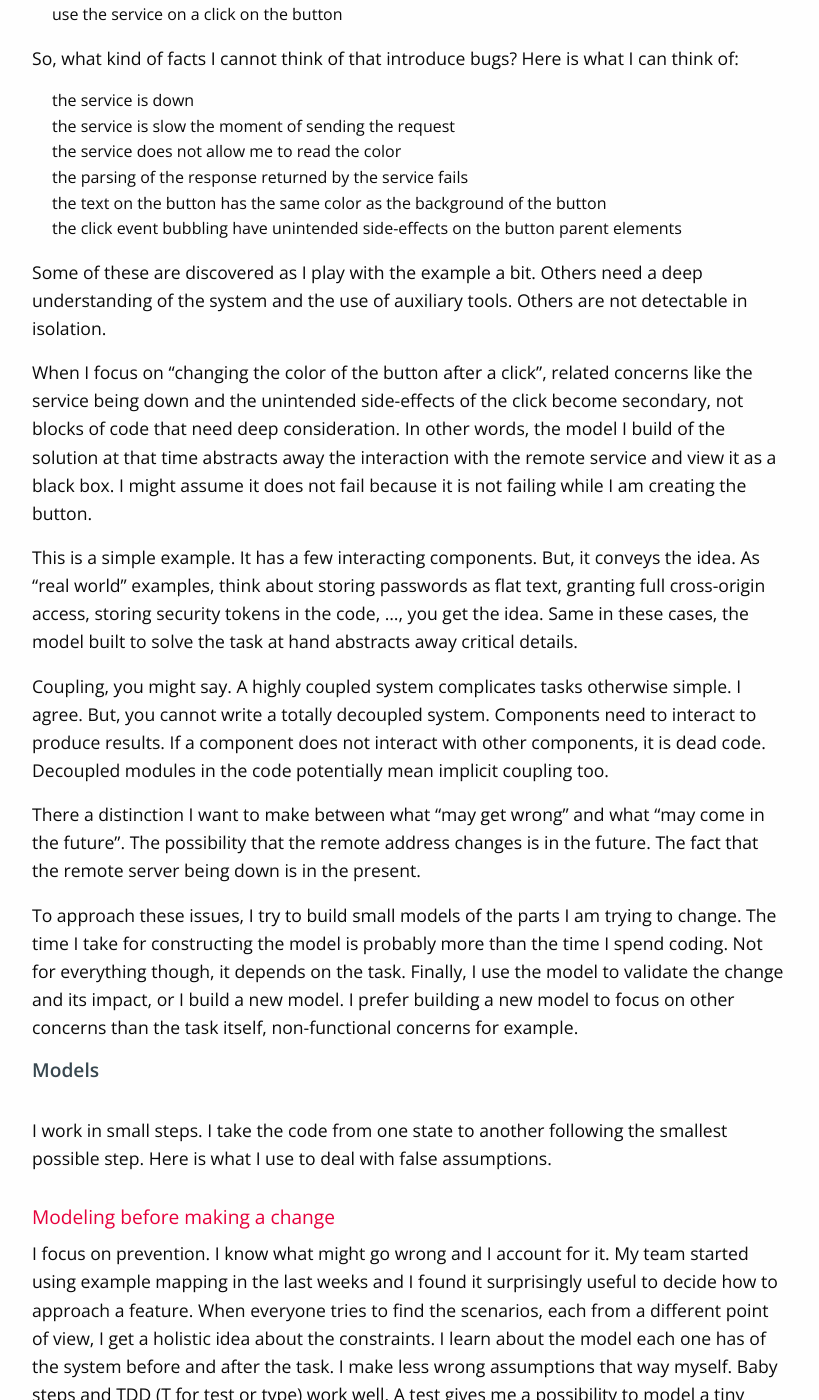
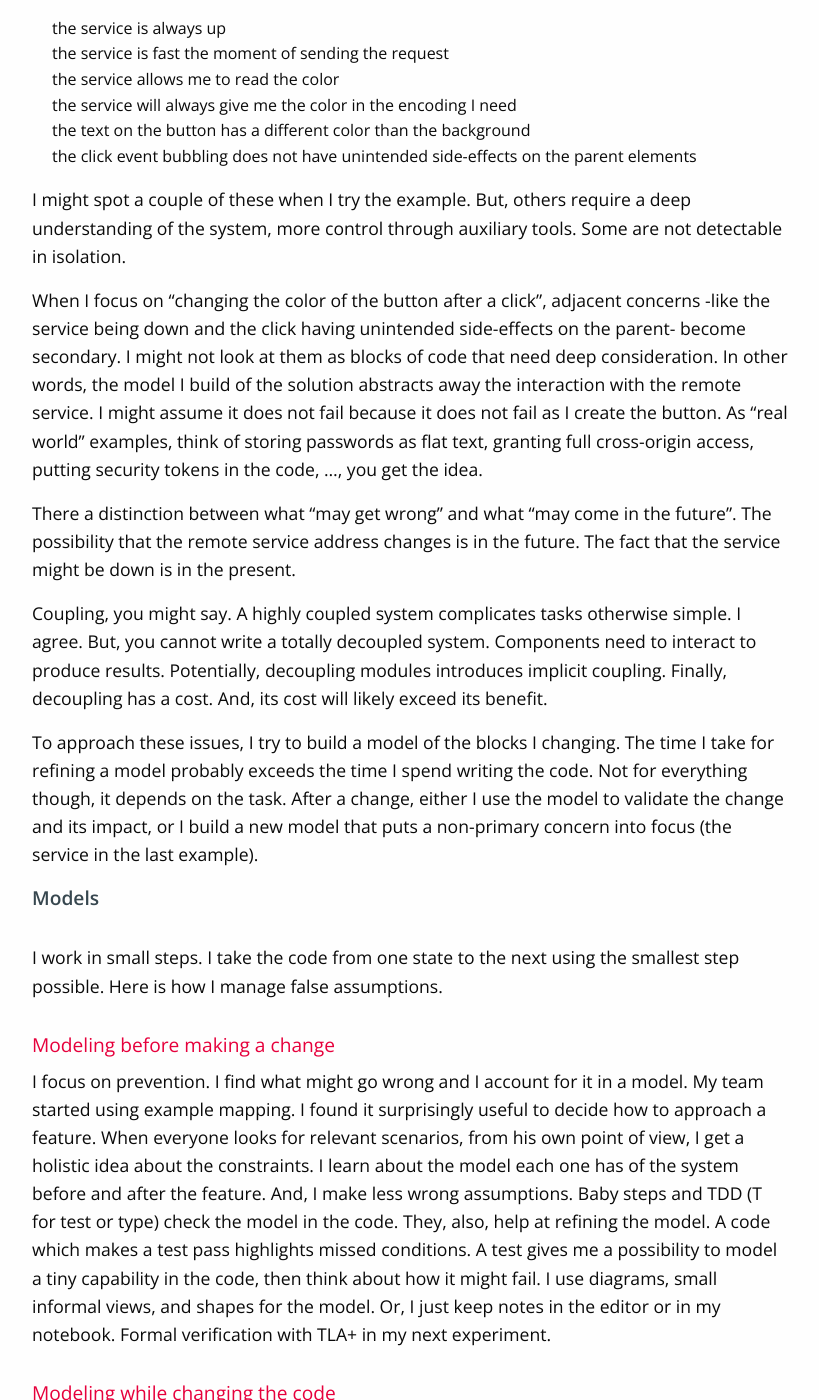
Before and after one commit to haresfaiez/haresfaiez.github.io, a Jekyll site: the page built from _posts/2019-03-17-building-models-to-change-code-safely.md, in a window 1280 px wide and 1400 px high, scrolled down 1335 px. Shown: the whole window, without its empty margins (103-922 px from the left). Built offline with Jekyll 4.4.1, drawn with Linux system fonts in a browser that asks for light colours; comment, search, counter and statistics services are not loaded; some of the changed text lies outside the part shown.

Commit message:
Improve the assumptions/models post

```diff
--- a/_posts/2019-03-17-building-models-to-change-code-safely.md
+++ b/_posts/2019-03-17-building-models-to-change-code-safely.md
@@ -7,106 +7,98 @@ tags: featured
 ---
 
 ![My desk notes]({{site.baseurl}}/res/img/2019-03-16.png)
-A picture of the notes on my desk last week.
 
-It has been a while since I became aware of two struggles I have as I write code;
-checking incoming dependencies of a block I am about to change, and checking for
-the possible outcomes of a function I am using.
-I think about adding a new item to the list; testing, manual exploratory testing.
-I catch myself now from time to time before touching the code and give consideration to each of these.
-Nevertheless, I still blow stuff up.
+It has been a while since I became aware of two struggles I have when I write code;
+checking incoming dependencies of a block, and checking for the possible outcomes of a function I am using.
+In other words, I have difficulty assessing the potential input and output of a block of code.
+I am catching myself from time to time and give consideration to each of these.
+Nevertheless, I still blow stuff up. One cause for this is false assumptions.
+I use thinking shortcuts and mental associations that, when right, save time, and when wrong,
+cost time and energy and increases cycle time.
 
 # Assumptions
-One cause for such struggles is that I make false assumptions about what I am working on.
-I use thinking shortcuts and mental associations that, when right, save time, and when wrong,
-cost time and energy and increases cycle time.
-I need to be aware and assess the cost of one expectation being erroneous better.
+Let's say I am creating a button. When I click on that button,
+I want to read a color code from a remote service and use the result to change the background.
 
-Let's say I am creating a button. When I click on it,
-I want to read a color code from a remote service then use it as a background for the button.
-
-I start by writing this list on my notebook before I start:
-  * show a button on the screen
+I start by writing a list on my notebook. In this case, it will be:
+  * put a button on the page
   * change the background of the button manually
   * use the remote service to set the background for the button
   * use the service on a click on the button
 
-So, what kind of facts I cannot think of that introduce bugs?
+So, what kind of false assumptions I can make as I work through the list?
 Here is what I can think of:
-  * the service is down
-  * the service is slow the moment of sending the request
-  * the service does not allow me to read the color
-  * the parsing of the response returned by the service fails
-  * the text on the button has the same color as the background of the button
-  * the click event bubbling have unintended side-effects on the button parent elements
+  * the service is always up
+  * the service is fast the moment of sending the request
+  * the service allows me to read the color
+  * the service will always give me the color in the encoding I need
+  * the text on the button has a different color than the background
+  * the click event bubbling does not have unintended side-effects on the parent elements
 
-Some of these are discovered as I play with the example a bit.
-Others need a deep understanding of the system and the use of auxiliary tools.
-Others are not detectable in isolation.
+I might spot a couple of these when I try the example.
+But, others require a deep understanding of the system, more control through auxiliary tools.
+Some are not detectable in isolation.
 
-When I focus on "changing the color of the button after a click", related concerns
-like the service being down and the unintended side-effects of the click become secondary,
-not blocks of code that need deep consideration.
-In other words, the model I build of the solution at that time abstracts away the interaction with the remote
-service and view it as a black box.
-I might assume it does not fail because it is not failing while I am creating the button.
+When I focus on "changing the color of the button after a click", adjacent concerns
+-like the service being down and the click having unintended side-effects on the parent- become secondary.
+I might not look at them as blocks of code that need deep consideration.
+In other words, the model I build of the solution abstracts away the interaction with the remote
+service. I might assume it does not fail because it does not fail as I create the button.
+As "real world" examples, think of storing passwords as flat text, granting full cross-origin access,
+putting security tokens in the code, ..., you get the idea.
 
-This is a simple example. It has a few interacting components. But, it conveys the idea.
-As "real world" examples, think about storing passwords as flat text, granting full cross-origin access,
-storing security tokens in the code, ..., you get the idea.
-Same in these cases, the model built to solve the task at hand abstracts away critical details.
+There a distinction between what "may get wrong" and what "may come in the future".
+The possibility that the remote service address changes is in the future.
+The fact that the service might be down is in the present.
 
 Coupling, you might say. A highly coupled system complicates tasks otherwise simple. I agree.
 But, you cannot write a totally decoupled system. Components need to interact to produce results.
-If a component does not interact with other components, it is dead code.
-Decoupled modules in the code potentially mean implicit coupling too.
+Potentially, decoupling modules introduces implicit coupling.
+Finally, decoupling has a cost. And, its cost will likely exceed its benefit.
 
-There a distinction I want to make between what "may get wrong" and what "may come in the future".
-The possibility that the remote address changes is in the future.
-The fact that the remote server being down is in the present.
-
-To approach these issues, I try to build small models of the parts I am trying to change.
-The time I take for constructing the model is probably more than the time I spend coding.
+To approach these issues, I try to build a model of the blocks I changing.
+The time I take for refining a model probably exceeds the time I spend writing the code.
 Not for everything though, it depends on the task.
-Finally, I use the model to validate the change and its impact, or I build a new model.
-I prefer building a new model to focus on other concerns than the task itself, non-functional concerns
-for example.
+After a change, either I use the model to validate the change and its impact, or I build a new model
+that puts a non-primary concern into focus (the service in the last example).
 
 # Models
-I work in small steps. I take the code from one state to another following the smallest possible step.
-Here is what I use to deal with false assumptions.
+I work in small steps. I take the code from one state to the next using the smallest step possible.
+Here is how I manage false assumptions.
 
 ## Modeling before making a change
-I focus on prevention. I know what might go wrong and I account for it.
-My team started using example mapping in the last weeks and I found it surprisingly useful to decide
-how to approach a feature.
-When everyone tries to find the scenarios, each from a different point of view, I get a holistic idea about
-the constraints. I learn about the model each one has of the system before and after the task.
-I make less wrong assumptions that way myself.
-Baby steps and TDD (T for test or type) work well.
-A test gives me a possibility to model a tiny capability in the code, then think about how it fails.
-I use diagrams, small informal views, and shapes. They work well too.
-Diagrams, indeed, are non-code models.
-Formal verification using TLA+ in my next experiment now.
+I focus on prevention. I find what might go wrong and I account for it in a model.
+My team started using example mapping. I found it surprisingly useful to decide how to approach a feature.
+When everyone looks for relevant scenarios, from his own point of view, I get a holistic idea about
+the constraints. I learn about the model each one has of the system before and after the feature.
+And, I make less wrong assumptions.
+Baby steps and TDD (T for test or type) check the model in the code.
+They, also, help at refining the model. A code which makes a test pass highlights missed conditions.
+A test gives me a possibility to model a tiny capability in the code, then think about how it might fail.
+I use diagrams, small informal views, and shapes for the model. Or, I just keep notes in the editor or
+in my notebook.
+Formal verification with TLA+ in my next experiment.
 
 ## Modeling while changing the code
-I focus on atomic changes like renaming a local variable, changing the order of a couple of lines,
-reversing an if-else block, or moving a function.
-Before a change, I find what the impact might be, then prepare the code for change, keep note
-of the impacted areas, or change the code manually or automatically.
-Then, I validate that the change was what I intended.
+I focus on atomic changes; like renaming a local variable, changing the order of lines,
+reversing a conditional block, or moving a function.
+Before a change, I find what the impact might be and how it might fail.
+Then, I prepare the code for change, then change the code.
+The change is either manual or automatic.
+Finally, I check if the change introduces unintended failure points.
 Automated refactoring tools have gone a long way in making those changes safe.
+Here, strong static typing supports reasoning more than dynamic typing.
 
 ## Modeling after making the change
-I focus on inspection. I build a model from the change I made.
-I tend to take a risk in changing things toward a better shape.
+I focus on inspection. I build a model from the change I made and the impacted areas.
+Sometimes, I tend to take a risk in changing things toward a better shape.
 Then, I stop and see what I have done (using a `git diff`) and think about what
-might fail and what could have been done better. The important thing here is keeping the diff manageable.
+might fail and what could have been done better.
+The important thing for me is keeping the diff manageable.
 
-I am experimenting with this lately. There are many approaches to analyzing a diff and building models.
-I look at the change for some time, maybe ask some questions, study it line by line,
-draw a bird view of a system, ...
-I, also, explore it manually.
+This is my focus now. There are different approaches to analyzing a diff and building models.
+I analyze the change, maybe ask some questions, study it line by line, draw a bird view of a system,
+I explore the changed system manually...
 
 > "All problems in computer science are materialized view maintenance."
 >
@@ -114,5 +106,5 @@ I, also, explore it manually.
 
 A materialized view, indeed, is a model of the knowledge expressed through the code.
 
-I skip some steps in some situations. I know that not doing this have a risk, and I accept that.
+I don't do all this for every change. I know that there is a risk sometimes, and I accept that.
 Moving to the next thing can be more important.
```
